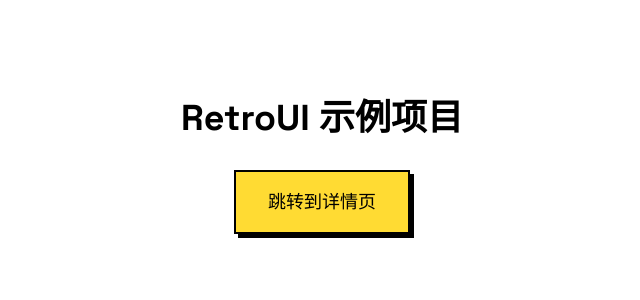
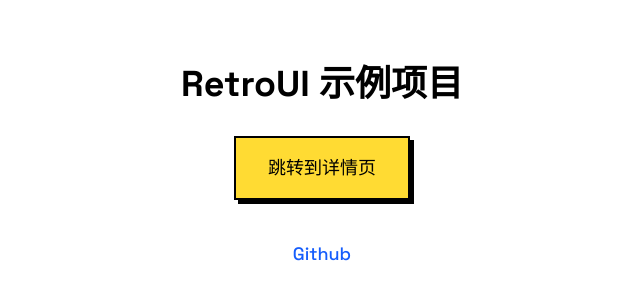
Before and after one commit to hyongnim/react-neo-one, a React (Vite) app: page / in a window 1280 px wide. Shown: the part 234-534 px from the top of the page, without its empty margins (318-958 px from the left). Built offline with nearby package versions, Linux system fonts and the light colour scheme.

Commit message:
style: 调整页面布局样式和添加Github链接

```diff
--- a/src/pages/Detail.tsx
+++ b/src/pages/Detail.tsx
@@ -10,7 +10,7 @@ const Detail = () => {
   return (
     <div className="min-h-screen flex flex-col items-center justify-center p-4">
       <h1 className="text-4xl font-bold mb-8 font-[var(--font-head)]">详情页</h1>
-      <div className="space-y-8 max-w-md w-full">
+      <div className="space-y-8 max-w-md mx-auto">
         <Card className="p-6 border-2">
           <div className="flex flex-col items-center space-y-4">
             <Drawer direction="left">
--- a/src/pages/Home.tsx
+++ b/src/pages/Home.tsx
@@ -7,10 +7,13 @@ const Home = () => {
   return (
     <div className="min-h-screen flex flex-col items-center justify-center p-4">
       <h1 className="text-4xl font-bold mb-8 font-[var(--font-head)]">RetroUI 示例项目</h1>
-      <div className="space-y-4">
+      <div className="space-y-4 flex flex-col items-center">
         <Button onClick={() => navigate('/detail')} className="text-lg px-8 py-4">
           跳转到详情页
         </Button>
+        <a href="https://github.com/hyongnim/react-neo-one" target="_blank" rel="noopener noreferrer" className="text-lg font-medium text-blue-600 hover:underline mt-6">
+          Github
+        </a>
       </div>
     </div>
   )
```
